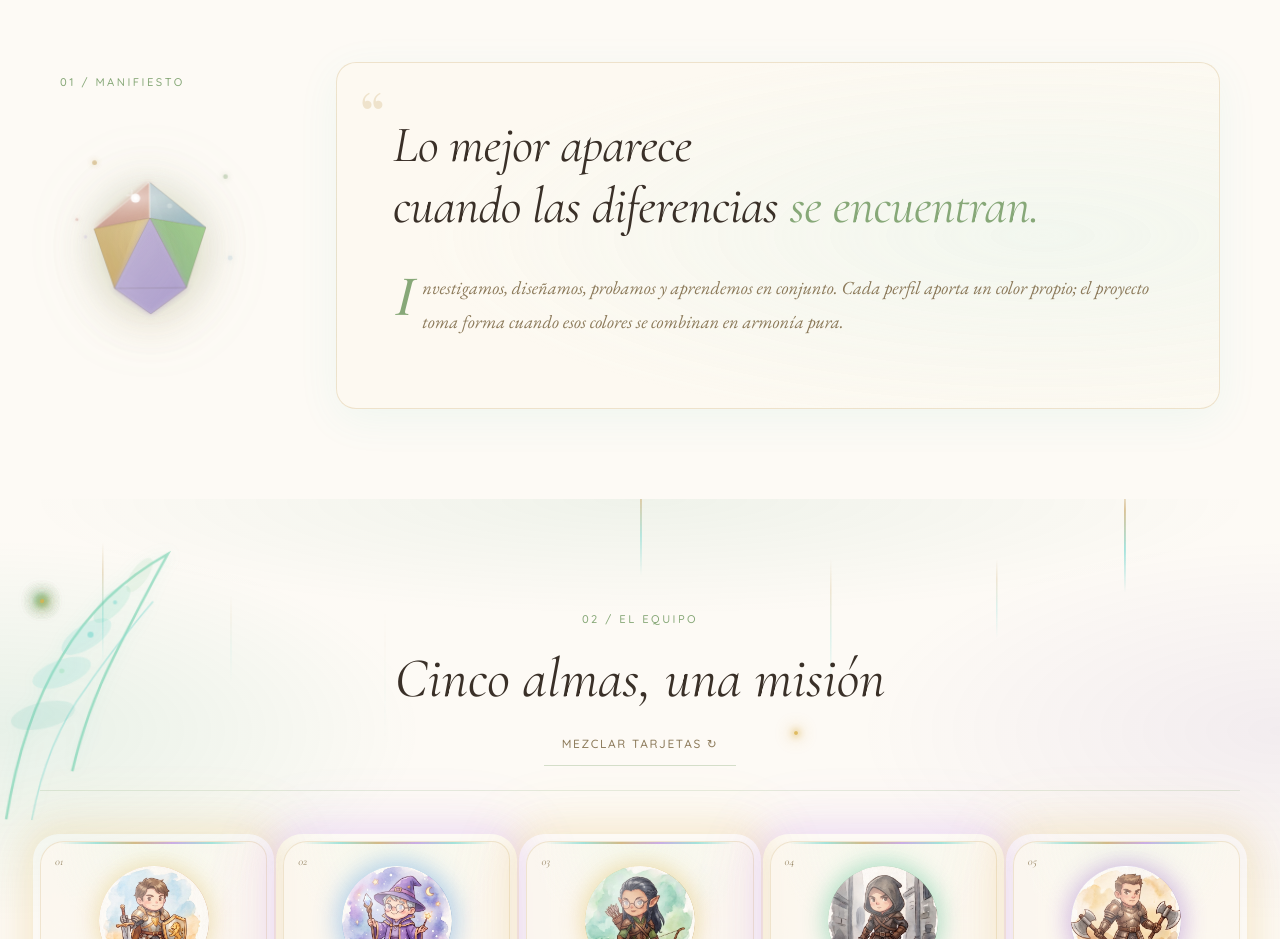
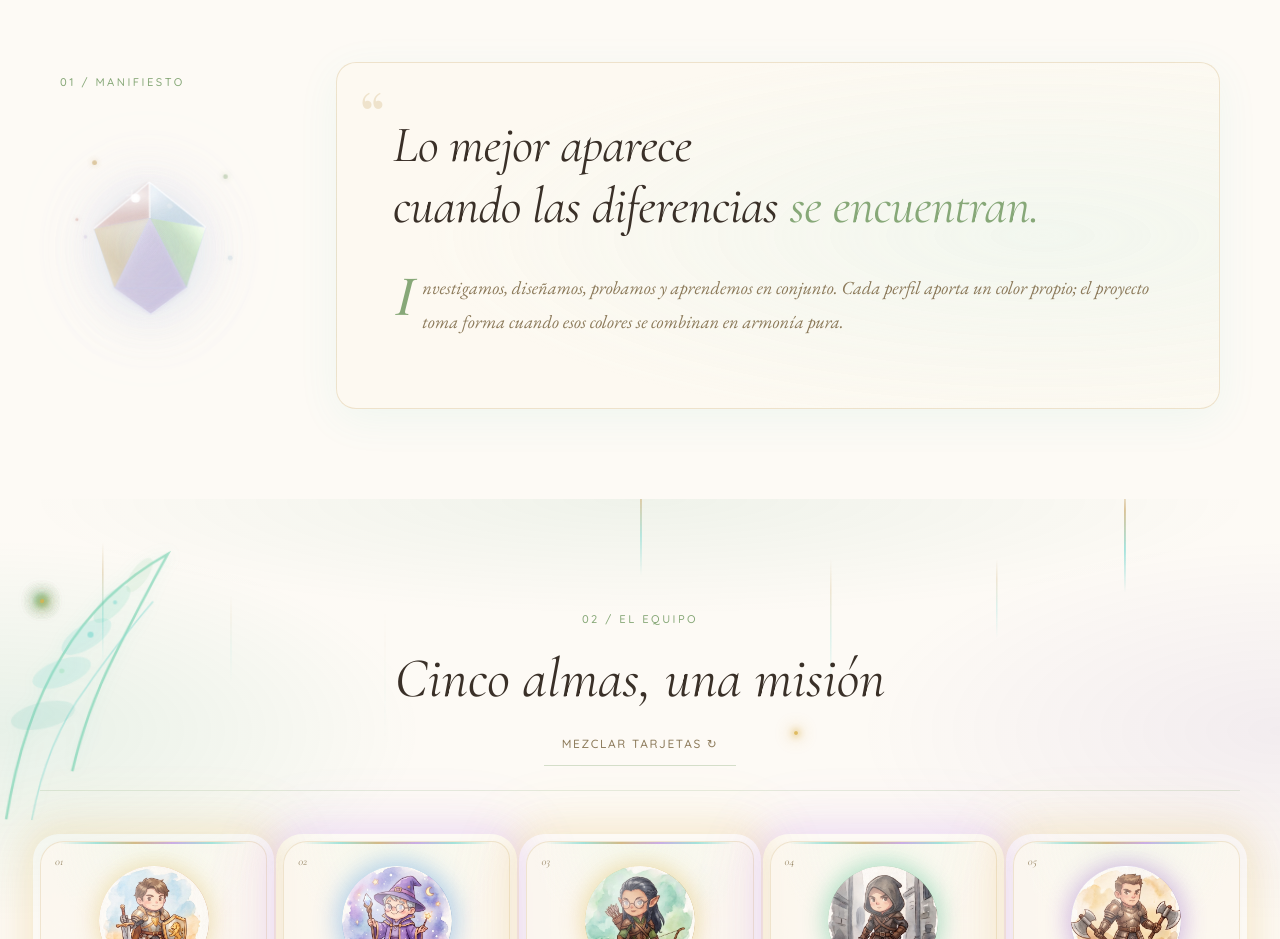
Before and after one commit to pablormacia/TP1-DSWF-AACMP, a plain HTML site: page index.html in a window 1280 px wide. Shown: the part 1000-1939 px from the top of the page. Drawn offline with nearby package versions, Linux system fonts and the light colour scheme; a web font is replaced by a local one.

Commit message:
edición de gema

```diff
--- a/css/styles.css
+++ b/css/styles.css
@@ -1421,9 +1421,9 @@ h1.hero-title {
   width: 180px;
   height: 200px;
   animation: gemFloat 7s ease-in-out infinite;
-  filter: drop-shadow(0 8px 20px rgba(196, 160, 92, 0.22))
-          drop-shadow(0 0 30px rgba(135, 168, 120, 0.18))
-          drop-shadow(0 0 60px rgba(196, 184, 216, 0.12));
+  filter: drop-shadow(0 8px 24px rgba(168, 196, 220, 0.30))
+          drop-shadow(0 0 35px rgba(196, 184, 240, 0.22))
+          drop-shadow(0 0 70px rgba(220, 240, 255, 0.18));
   overflow: visible;
 }
 
@@ -1431,20 +1431,20 @@ h1.hero-title {
 @keyframes gemFloat {
   0%, 100% {
     transform: translateY(0px) rotate(-0.8deg);
-    filter: drop-shadow(0 8px 20px rgba(196, 160, 92, 0.22))
-            drop-shadow(0 0 30px rgba(135, 168, 120, 0.18))
-            drop-shadow(0 0 60px rgba(196, 184, 216, 0.12));
+    filter: drop-shadow(0 8px 24px rgba(168, 196, 220, 0.30))
+            drop-shadow(0 0 35px rgba(196, 184, 240, 0.22))
+            drop-shadow(0 0 70px rgba(220, 240, 255, 0.18));
   }
   33% {
     transform: translateY(-10px) rotate(0.5deg);
-    filter: drop-shadow(0 18px 30px rgba(196, 160, 92, 0.28))
-            drop-shadow(0 0 40px rgba(135, 168, 120, 0.25))
-            drop-shadow(0 0 80px rgba(196, 184, 216, 0.18));
+    filter: drop-shadow(0 20px 36px rgba(168, 196, 220, 0.40))
+            drop-shadow(0 0 50px rgba(196, 184, 240, 0.32))
+            drop-shadow(0 0 100px rgba(220, 240, 255, 0.25));
   }
   66% {
     transform: translateY(-5px) rotate(-0.3deg);
-    filter: drop-shadow(0 13px 25px rgba(196, 160, 92, 0.24))
-            drop-shadow(0 0 35px rgba(135, 168, 120, 0.20));
+    filter: drop-shadow(0 14px 28px rgba(168, 196, 220, 0.32))
+            drop-shadow(0 0 40px rgba(196, 184, 240, 0.25));
   }
 }
 
@@ -1571,16 +1571,16 @@ h1.hero-title {
 
 /* Hover en la gema — toda la magia se intensifica */
 .gem-crystal:hover .gem-svg {
-  filter: drop-shadow(0 10px 28px rgba(196, 160, 92, 0.38))
-          drop-shadow(0 0 50px rgba(135, 168, 120, 0.30))
-          drop-shadow(0 0 90px rgba(196, 184, 216, 0.22));
+  filter: drop-shadow(0 12px 32px rgba(168, 196, 220, 0.50))
+          drop-shadow(0 0 60px rgba(196, 184, 240, 0.40))
+          drop-shadow(0 0 100px rgba(220, 240, 255, 0.30));
   animation-play-state: paused;
   transform: translateY(-6px) rotate(0deg) scale(1.04);
   transition: transform 0.5s ease, filter 0.5s ease;
 }
 
 .gem-crystal:hover .gem-facet {
-  filter: brightness(1.15) saturate(1.2);
+  filter: brightness(1.25) saturate(1.1) contrast(0.95);
 }
 
 .manifesto-content {
--- a/index.html
+++ b/index.html
@@ -153,9 +153,9 @@
         <div class="gem-crystal" aria-hidden="true">
           <svg class="gem-svg" viewBox="0 0 180 200" xmlns="http://www.w3.org/2000/svg">
             <defs>
-              <!-- Filtro glow general -->
+              <!-- Filtro glow cristal -->
               <filter id="gemGlow" x="-30%" y="-30%" width="160%" height="160%">
-                <feGaussianBlur in="SourceGraphic" stdDeviation="3" result="blur" />
+                <feGaussianBlur in="SourceGraphic" stdDeviation="2.5" result="blur" />
                 <feMerge>
                   <feMergeNode in="blur" />
                   <feMergeNode in="SourceGraphic" />
@@ -165,78 +165,99 @@
               <filter id="softInner" x="-10%" y="-10%" width="120%" height="120%">
                 <feGaussianBlur in="SourceGraphic" stdDeviation="1.5" />
               </filter>
-              <!-- Gradientes por faceta (colores de los integrantes) -->
-              <!-- coral -->
+              <!-- Filtro cristal con refracción sutil -->
+              <filter id="glassRefract" x="-5%" y="-5%" width="110%" height="110%">
+                <feTurbulence type="fractalNoise" baseFrequency="0.65" numOctaves="2" result="noise" />
+                <feDisplacementMap in="SourceGraphic" in2="noise" scale="1.2" result="distorted" />
+                <feGaussianBlur in="distorted" stdDeviation="0.3" />
+              </filter>
+              <!-- Gradientes cristalinos por faceta -->
+              <!-- coral cristal -->
               <linearGradient id="facetCoral" x1="0%" y1="0%" x2="100%" y2="100%">
-                <stop offset="0%" stop-color="#D4A8A0" stop-opacity="0.92" />
-                <stop offset="100%" stop-color="#C48878" stop-opacity="0.75" />
+                <stop offset="0%" stop-color="#FDEAE8" stop-opacity="0.72" />
+                <stop offset="40%" stop-color="#D4A8A0" stop-opacity="0.45" />
+                <stop offset="100%" stop-color="#C48878" stop-opacity="0.28" />
               </linearGradient>
-              <!-- cerulean -->
+              <!-- cerulean cristal -->
               <linearGradient id="facetBlue" x1="0%" y1="0%" x2="100%" y2="100%">
-                <stop offset="0%" stop-color="#A8C4D4" stop-opacity="0.88" />
-                <stop offset="100%" stop-color="#7AAAC4" stop-opacity="0.70" />
+                <stop offset="0%" stop-color="#EAF4FA" stop-opacity="0.70" />
+                <stop offset="40%" stop-color="#A8C4D4" stop-opacity="0.42" />
+                <stop offset="100%" stop-color="#7AAAC4" stop-opacity="0.25" />
               </linearGradient>
-              <!-- ochre/dorado -->
+              <!-- ochre/dorado cristal -->
               <linearGradient id="facetGold" x1="0%" y1="100%" x2="100%" y2="0%">
-                <stop offset="0%" stop-color="#C4A05C" stop-opacity="0.90" />
-                <stop offset="100%" stop-color="#E0C88C" stop-opacity="0.72" />
+                <stop offset="0%" stop-color="#FBF0D8" stop-opacity="0.68" />
+                <stop offset="40%" stop-color="#C4A05C" stop-opacity="0.40" />
+                <stop offset="100%" stop-color="#E0C88C" stop-opacity="0.22" />
               </linearGradient>
-              <!-- sage green -->
+              <!-- sage green cristal -->
               <linearGradient id="facetGreen" x1="100%" y1="0%" x2="0%" y2="100%">
-                <stop offset="0%" stop-color="#87A878" stop-opacity="0.90" />
-                <stop offset="100%" stop-color="#6B8E6B" stop-opacity="0.72" />
+                <stop offset="0%" stop-color="#E8F4E2" stop-opacity="0.70" />
+                <stop offset="40%" stop-color="#87A878" stop-opacity="0.42" />
+                <stop offset="100%" stop-color="#6B8E6B" stop-opacity="0.25" />
               </linearGradient>
-              <!-- lavender -->
+              <!-- lavender cristal -->
               <linearGradient id="facetLavender" x1="0%" y1="0%" x2="100%" y2="100%">
-                <stop offset="0%" stop-color="#C4B8D8" stop-opacity="0.88" />
-                <stop offset="100%" stop-color="#A898CC" stop-opacity="0.70" />
+                <stop offset="0%" stop-color="#F0EDF8" stop-opacity="0.70" />
+                <stop offset="40%" stop-color="#C4B8D8" stop-opacity="0.42" />
+                <stop offset="100%" stop-color="#A898CC" stop-opacity="0.25" />
               </linearGradient>
-              <!-- Centro brillante -->
-              <radialGradient id="facetCenter" cx="40%" cy="35%" r="65%">
-                <stop offset="0%" stop-color="#FFFDF8" stop-opacity="0.95" />
-                <stop offset="45%" stop-color="#F0E8D8" stop-opacity="0.65" />
-                <stop offset="100%" stop-color="#D8CEB8" stop-opacity="0.30" />
+              <!-- Reflejo especular de cristal (luz principal) -->
+              <radialGradient id="facetCenter" cx="38%" cy="30%" r="60%">
+                <stop offset="0%" stop-color="#FFFFFF" stop-opacity="0.92" />
+                <stop offset="30%" stop-color="#F8FAFF" stop-opacity="0.55" />
+                <stop offset="70%" stop-color="#E8F0F8" stop-opacity="0.18" />
+                <stop offset="100%" stop-color="#D0DDF0" stop-opacity="0.05" />
               </radialGradient>
-              <!-- Aura exterior -->
+              <!-- Reflejo interno difuso -->
+              <linearGradient id="glassSheen" x1="0%" y1="0%" x2="60%" y2="100%">
+                <stop offset="0%" stop-color="#FFFFFF" stop-opacity="0.50" />
+                <stop offset="50%" stop-color="#FFFFFF" stop-opacity="0.08" />
+                <stop offset="100%" stop-color="#FFFFFF" stop-opacity="0.00" />
+              </linearGradient>
+              <!-- Aura exterior cristalina -->
               <radialGradient id="gemAura" cx="50%" cy="50%" r="50%">
-                <stop offset="0%" stop-color="#C4A05C" stop-opacity="0.18" />
-                <stop offset="60%" stop-color="#87A878" stop-opacity="0.08" />
-                <stop offset="100%" stop-color="#A8C4D4" stop-opacity="0" />
+                <stop offset="0%" stop-color="#C4D8F0" stop-opacity="0.22" />
+                <stop offset="50%" stop-color="#A8C4D4" stop-opacity="0.10" />
+                <stop offset="100%" stop-color="#E0D8F8" stop-opacity="0" />
               </radialGradient>
             </defs>
 
             <!-- Aura de brillo exterior -->
             <ellipse cx="90" cy="108" rx="72" ry="78" fill="url(#gemAura)" class="gem-aura-el" />
 
-            <!-- ====== FACETAS TRASERAS (sombra) ====== -->
+            <!-- ====== FACETAS TRASERAS (cristal – muy translúcidas) ====== -->
             <!-- Faceta izquierda trasera -->
-            <polygon points="90,42 34,88 54,148" fill="rgba(60,45,30,0.12)" class="gem-shadow" />
+            <polygon points="90,42 34,88 54,148" fill="rgba(180,210,240,0.06)" class="gem-shadow" />
             <!-- Faceta derecha trasera -->
-            <polygon points="90,42 146,88 126,148" fill="rgba(60,45,30,0.10)" class="gem-shadow" />
+            <polygon points="90,42 146,88 126,148" fill="rgba(180,210,240,0.05)" class="gem-shadow" />
 
-            <!-- ====== FACETAS PRINCIPALES ====== -->
-            <!-- Arriba-izquierda: Pablo (coral) -->
+            <!-- ====== FACETAS PRINCIPALES (cristal translúcido) ====== -->
+            <!-- Arriba-izquierda: Pablo (coral cristal) -->
             <polygon class="gem-facet facet-pablo" points="90,42 34,88 90,78" fill="url(#facetCoral)"
               filter="url(#gemGlow)" />
-            <!-- Arriba-derecha: Juan (azul) -->
+            <!-- Arriba-derecha: Juan (azul cristal) -->
             <polygon class="gem-facet facet-juan" points="90,42 146,88 90,78" fill="url(#facetBlue)"
               filter="url(#gemGlow)" />
-            <!-- Izquierda: Daniela (dorado) -->
+            <!-- Izquierda: Daniela (dorado cristal) -->
             <polygon class="gem-facet facet-daniela" points="34,88 54,148 90,78" fill="url(#facetGold)"
               filter="url(#gemGlow)" />
-            <!-- Derecha: Mariano (verde) -->
+            <!-- Derecha: Mariano (verde cristal) -->
             <polygon class="gem-facet facet-mariano" points="146,88 126,148 90,78" fill="url(#facetGreen)"
               filter="url(#gemGlow)" />
-            <!-- Abajo: Fernando (lavanda) -->
+            <!-- Abajo: Fernando (lavanda cristal) -->
             <polygon class="gem-facet facet-fernando" points="54,148 90,174 126,148 90,78" fill="url(#facetLavender)"
               filter="url(#gemGlow)" />
 
-            <!-- ====== REFLEJOS Y LUZ ====== -->
-            <!-- Cara central con reflejo de luz -->
-            <polygon points="90,42 34,88 90,78 146,88" fill="url(#facetCenter)" opacity="0.55" />
+            <!-- ====== REFLEJOS Y LUZ CRISTALINA ====== -->
+            <!-- Capa de brillo vitreo sobre toda la gema -->
+            <polygon points="90,42 34,88 54,148 90,174 126,148 146,88" fill="url(#glassSheen)" opacity="0.85" />
 
-            <!-- Líneas de aristas (tinta acuarela) -->
-            <g stroke="rgba(80,60,40,0.18)" stroke-width="0.8" fill="none">
+            <!-- Cara central con reflejo especular de cristal -->
+            <polygon points="90,42 34,88 90,78 146,88" fill="url(#facetCenter)" opacity="0.75" />
+
+            <!-- Líneas de aristas (finas, casi invisibles como en vidrio) -->
+            <g stroke="rgba(180,210,255,0.22)" stroke-width="0.7" fill="none">
               <line x1="90" y1="42" x2="34" y2="88" />
               <line x1="90" y1="42" x2="146" y2="88" />
               <line x1="34" y1="88" x2="90" y2="78" />
@@ -250,10 +271,16 @@
               <line x1="90" y1="78" x2="126" y2="148" />
             </g>
 
-            <!-- Aristas brillantes (reflejo de luz) -->
-            <g stroke="rgba(255,252,245,0.55)" stroke-width="1.2" fill="none">
+            <!-- Aristas brillantes (refracción de cristal) -->
+            <g stroke="rgba(255,255,255,0.80)" stroke-width="1.4" fill="none">
               <line x1="90" y1="42" x2="34" y2="88" />
               <line x1="90" y1="42" x2="90" y2="78" />
+              <line x1="90" y1="42" x2="146" y2="88" />
+            </g>
+            <!-- Borde inferior iluminado -->
+            <g stroke="rgba(255,255,255,0.35)" stroke-width="0.9" fill="none">
+              <line x1="54" y1="148" x2="90" y2="174" />
+              <line x1="126" y1="148" x2="90" y2="174" />
             </g>
 
             <!-- Destello principal (punto de luz) -->
```
